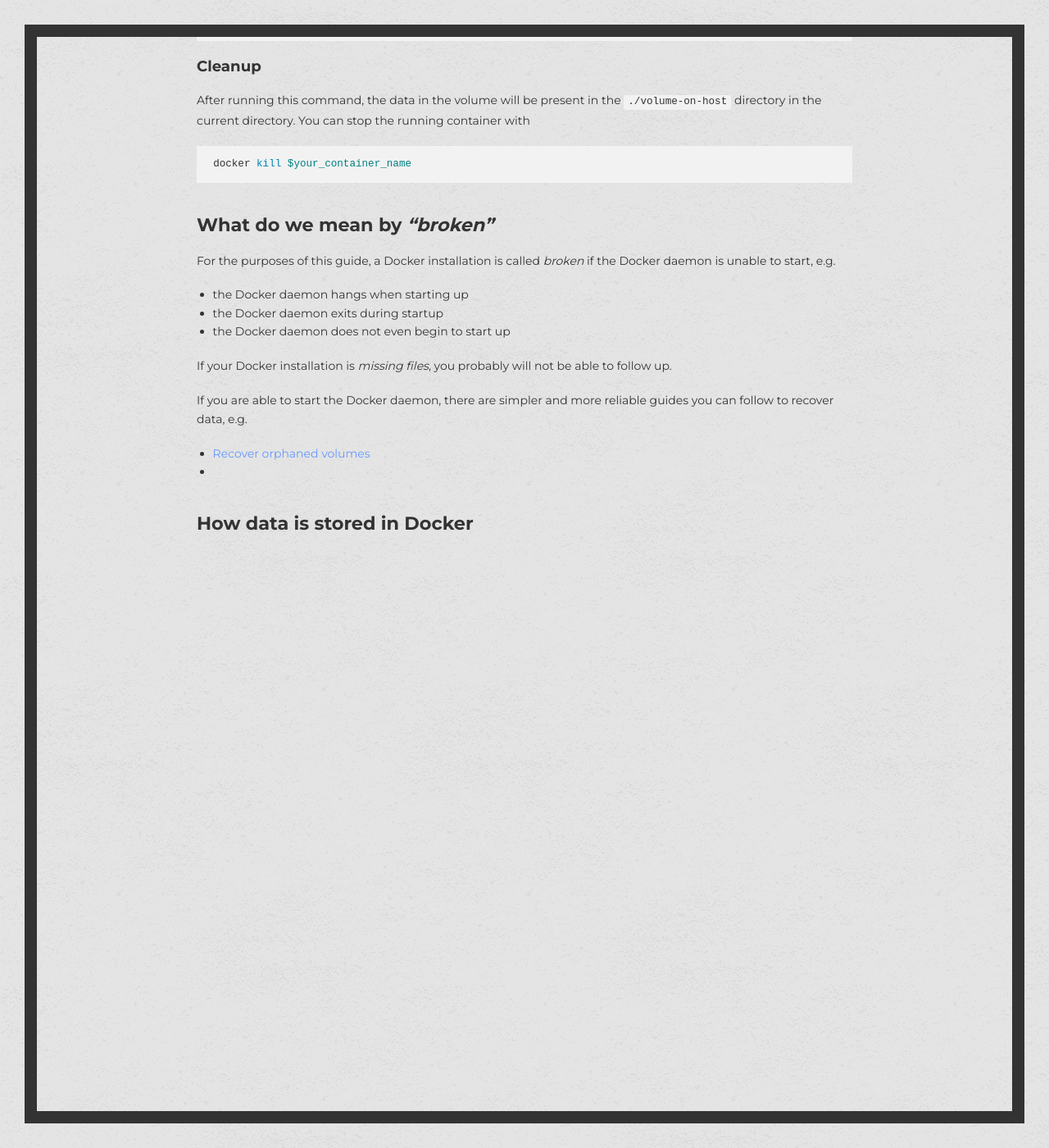
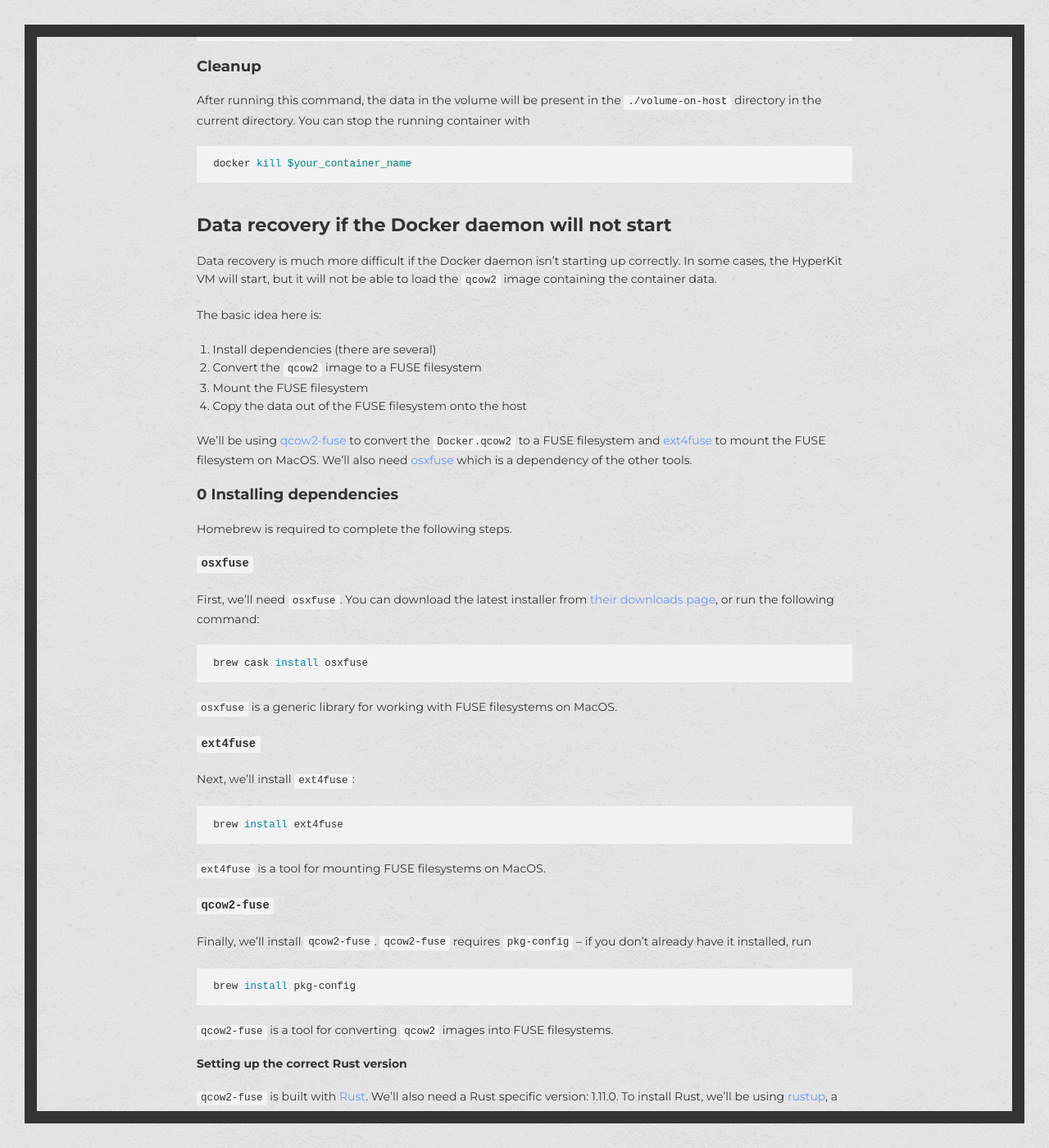
Before and after one commit to b-gran/billgranfield.com, a Jekyll site: the page built from _posts/2018-05-01-docker-image-recovery.md, in a window 1280 px wide and 1400 px high, scrolled down 3337 px. Shown: the whole window at 82% size. Built offline with Jekyll 4.4.1, drawn with Linux system fonts in a browser that asks for light colours; some web fonts are replaced; some of the changed text lies outside the part shown.

Commit message:
Dependencies for qcow2 recovery

````diff
--- a/_posts/2018-05-01-docker-image-recovery.md
+++ b/_posts/2018-05-01-docker-image-recovery.md
@@ -134,17 +134,83 @@ You can stop the running container with
 docker kill $your_container_name
 ```
 
-## What do we mean by _"broken"_
+## Data recovery if the Docker daemon will not start
+Data recovery is much more difficult if the Docker daemon isn't starting up correctly. In some cases, the HyperKit VM will start, but it will not be able to load the `qcow2` image containing the container data.
 
-For the purposes of this guide, a Docker installation is called _broken_ if the Docker daemon is unable to start, e.g.
-* the Docker daemon hangs when starting up
-* the Docker daemon exits during startup
-* the Docker daemon does not even begin to start up
+The basic idea here is:
+0. Install dependencies (there are several)
+1. Convert the `qcow2` image to a FUSE filesystem
+2. Mount the FUSE filesystem
+3. Copy the data out of the FUSE filesystem onto the host
 
-If your Docker installation is _missing files_, you probably will not be able to follow up.
+We'll be using [qcow2-fuse](https://github.com/vasi/qcow2-fuse) to convert the `Docker.qcow2` to a FUSE filesystem and [ext4fuse](https://github.com/gerard/ext4fuse) to mount the FUSE filesystem on MacOS. We'll also need [osxfuse](https://osxfuse.github.io/) which is a dependency of the other tools.
 
-If you are able to start the Docker daemon, there are simpler and more reliable guides you can follow to recover data, e.g.
-* [Recover orphaned volumes](http://blog.idetailaid.co.uk/how-to-recover-an-orphaned-docker-volume-for-a-data-container/)
-*
+### 0 Installing dependencies
+Homebrew is required to complete the following steps.
 
-## How data is stored in Docker
+##### `osxfuse`
+First, we'll need `osxfuse`. You can download the latest installer from [their downloads page](https://github.com/osxfuse/osxfuse/releases), or run the following command:
+```bash
+brew cask install osxfuse
+```
+
+`osxfuse` is a generic library for working with FUSE filesystems on MacOS.
+
+##### `ext4fuse`
+Next, we'll install `ext4fuse`:
+```bash
+brew install ext4fuse
+```
+
+`ext4fuse` is a tool for mounting FUSE filesystems on MacOS.
+
+##### `qcow2-fuse`
+Finally, we'll install `qcow2-fuse`. `qcow2-fuse` requires `pkg-config` -- if you don't already have it installed, run
+```bash
+brew install pkg-config
+```
+
+`qcow2-fuse` is a tool for converting `qcow2` images into FUSE filesystems.
+
+###### Setting up the correct Rust version
+`qcow2-fuse` is built with [Rust](https://www.rust-lang.org/en-US/). We'll also need a Rust specific version: 1.11.0.
+To install Rust, we'll be using [rustup](https://rustup.rs/), a Rust version manager.
+To install `rustup`, run the following command:
+```bash
+curl https://sh.rustup.rs -sSf | sh
+```
+
+Once `rustup` is installed, we can set the Rust version (`rustup` will download the necessary binaries):
+```bash
+rustup default 1.11.0
+```
+
+Make sure the correct Rust version is installed by running
+```bash
+rustc --version
+```
+
+###### Building `qcow2-fuse`
+We're now ready to install `qcow2-fuse`. Unfortunately, the published `cargo` package will no longer build, so we'll be building `qcow2-fuse` from source.
+First, choose a directory somewhere to clone the `qcow2-fuse` repository. It's not especially important to keep this directory around, so a temp directory is fine.
+Then, clone the `qcow2-fuse` repository and `cd` into it:
+```bash
+git clone https://github.com/vasi/qcow2-fuse.git
+cd qcow2-fuse
+```
+
+Now we can build `qcow2-fuse` by running the following command from the `qcow2-fuse` repo root:
+```bash
+# Ensure you're in the root of the qcow2-fuse repo
+# cd qcow2-fuse
+
+cargo install
+```
+
+`cargo` will place the `qcow2-fuse` binaries in `$HOME/.cargo/bin` by default, and this should be on your `$PATH`.
+If not, add `$HOME/.cargo/bin` to your `$PATH`, or copy the binary to some known location.
+
+Verify that `qcow2-fuse` was built correctly by running
+```bash
+qcow2-fuse --version
+```
````
